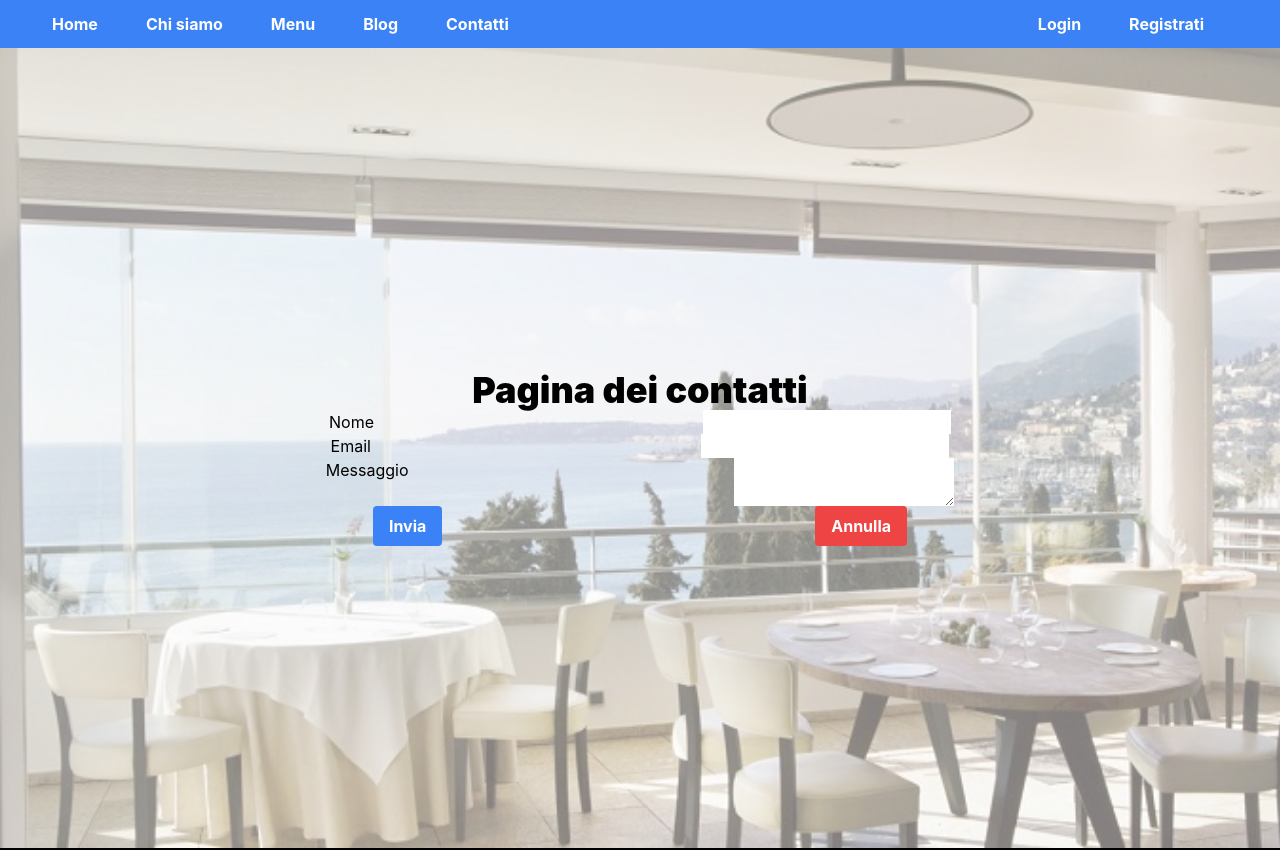
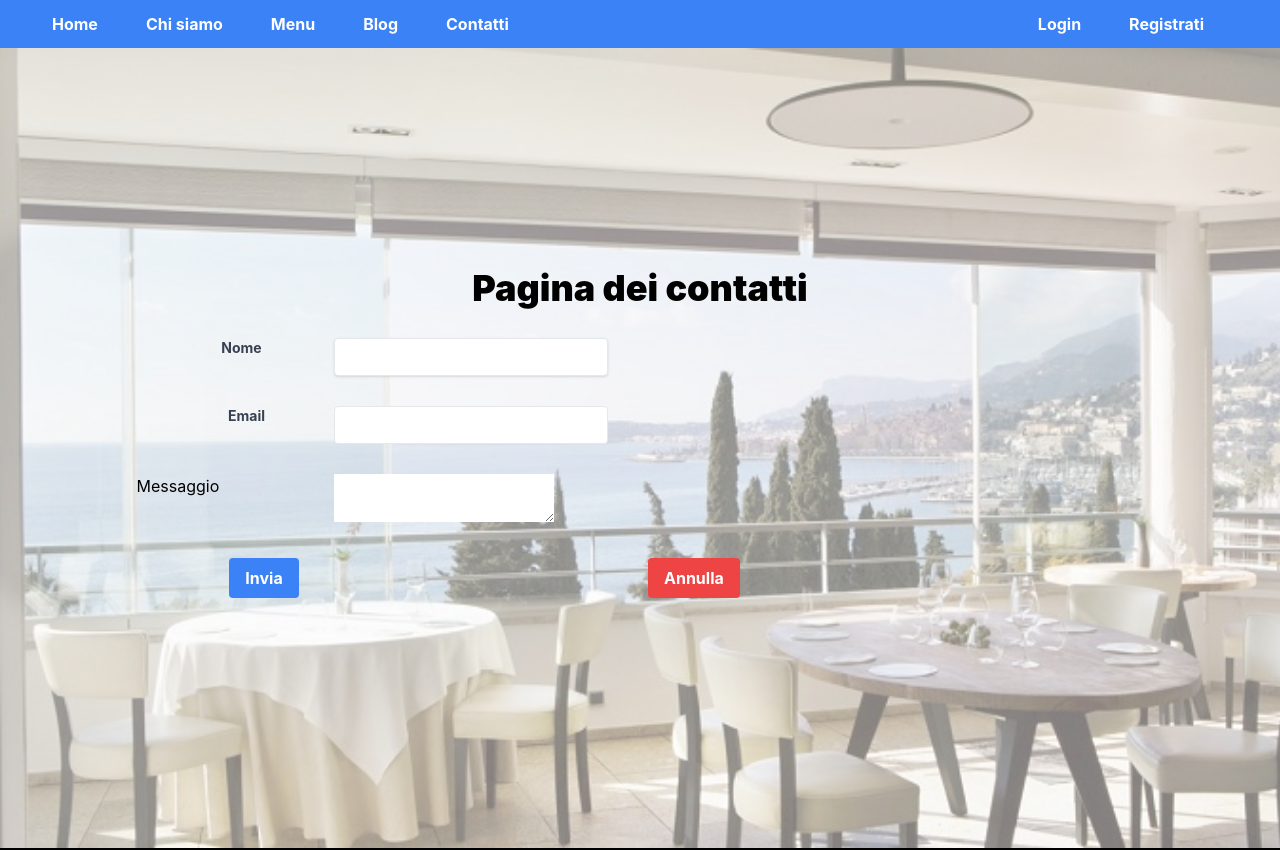
Before and after one commit to sssteveCA/restaurant-frontend, a React (Create React App) app: page /contacts in a window 1280 px wide. Shown: the top 850 px of the page. Built offline with nearby package versions, Linux system fonts and the light colour scheme.

Commit message:
Updated TwoButtonsComponent HTML

```diff
--- a/src/components/pages/ContainerComponent.sass
+++ b/src/components/pages/ContainerComponent.sass
@@ -13,7 +13,7 @@
         display: flex
         justify-content: center
         flex-direction: column
-        padding-top: 20px
+        padding: 40px 20px
         &::before
             content: ""
             background-image: url(#{$bg-url})
--- /dev/null
+++ b/src/components/pages/contacts/ContactsComponent.sass
@@ -0,0 +1,13 @@
+
+@mixin contacts-style()
+    div#contacts-container
+        form
+            >div
+                margin: 30px 0px
+                div.label-div
+                    justify-self: end
+                div.input-div
+                div.textarea-div
+
+
+@include contacts-style()
--- a/src/components/pages/contacts/ContactsComponent.tsx
+++ b/src/components/pages/contacts/ContactsComponent.tsx
@@ -2,6 +2,7 @@ import { Component } from "react";
 import Types from "../../../constants/types";
 import TwoButtonsComponent from "../../partials/buttons/twobuttons/TwoButtonsComponent";
 import TitleComponent from "../../partials/title/TitleComponent";
+import './ContactsComponent.sass';
 
 export default class ContactsComponent extends Component<any,any>{
 
@@ -11,7 +12,6 @@ export default class ContactsComponent extends Component<any,any>{
 
     render(): React.ReactNode {
         let tb_props: Types.TwoButtonsProps =  {
-            containerClasses: "flex justify-center sm:justify-evenly flex-col sm:flex-row",
             buttons: [
                 {
                     classes: "bg-blue-500 hover:bg-blue-700 text-white font-bold py-2 px-4 rounded focus:outline-none focus:shadow-outline",
@@ -26,17 +26,29 @@ export default class ContactsComponent extends Component<any,any>{
                 <TitleComponent title="Pagina dei contatti" />
                 <div id="contacts-container">
                     <form>
-                        <div className="flex justify-center md:justify-evenly flex-col md:flex-row">
-                            <label htmlFor="name">Nome</label>
-                            <input id="name" type="text" />
+                        <div className="grid grid-cols-12 gap-4">
+                            <div className="label-div columns-12 md:columns-2 md:col-start-3">
+                                <label className="block text-gray-700 text-sm font-bold mb-2" htmlFor="name">Nome</label>
+                            </div>
+                            <div className="input-div columns-12 md:columns-6">
+                                <input id="name" className="shadow appearance-none border rounded py-2 px-3 text-gray-700 leading-tight focus:outline-none focus:shadow-outline" type="text" />
+                            </div>
                         </div>
-                        <div className="flex justify-center md:justify-evenly flex-col md:flex-row">
-                            <label htmlFor="email">Email</label>
-                            <input id="email" type="email" />
+                        <div className="grid grid-cols-12 gap-4">
+                            <div className="label-div columns-12 md:columns-2 md:col-start-3">
+                                <label className="block text-gray-700 text-sm font-bold mb-2" htmlFor="email">Email</label>
+                            </div>
+                            <div className="input-div columns-12 md:columns-6">
+                                <input className="hadow appearance-none border rounded py-2 px-3 text-gray-700 leading-tight focus:outline-none focus:shadow-outline" id="email" type="email" />
+                            </div>
                         </div>
-                        <div className="flex justify-center md:justify-evenly flex-col md:flex-row">
-                            <label htmlFor="message">Messaggio</label>
-                            <textarea id="message"></textarea>
+                        <div className="grid grid-cols-1 md:grid-cols-12 gap-4">
+                            <div className="label-div columns-12 md:columns-2 md:col-start-3">
+                                <label htmlFor="message">Messaggio</label>
+                            </div>
+                            <div className="textarea-div columns-12 md:columns-6">
+                                <textarea id="message"></textarea>
+                            </div>
                         </div>
                         <TwoButtonsComponent {...tb_props} />
                     </form>
--- a/src/components/partials/buttons/twobuttons/TwoButtonsComponent.tsx
+++ b/src/components/partials/buttons/twobuttons/TwoButtonsComponent.tsx
@@ -3,13 +3,17 @@ import Types from '../../../../constants/types'
 
 const TwoButtonsComponent = (props: Types.TwoButtonsProps) => {
   return (
-    <div className={props.containerClasses}>
+    <div className="grid grid-cols-12 gap-4">
+        <div className='columns-12 md:columns-2 md:col-start-3'>
             <button className={props.buttons[0].classes} type="button">
                 {props.buttons[0].text}
             </button>
+        </div>
+        <div className='columns-12 md:columns-2 md:col-start-7'>
             <button className={props.buttons[1].classes} type="button">
                 {props.buttons[1].text}
             </button>
+        </div>
     </div>
   )
 }
--- a/src/constants/types.tsx
+++ b/src/constants/types.tsx
@@ -13,7 +13,6 @@ namespace Types{
     }
 
     export type TwoButtonsProps = {
-        containerClasses: string,
         buttons: [
             { classes: string, text: string },
             { classes: string, text: string },
```
Lines whose indentation alone changed are shown as unchanged.
